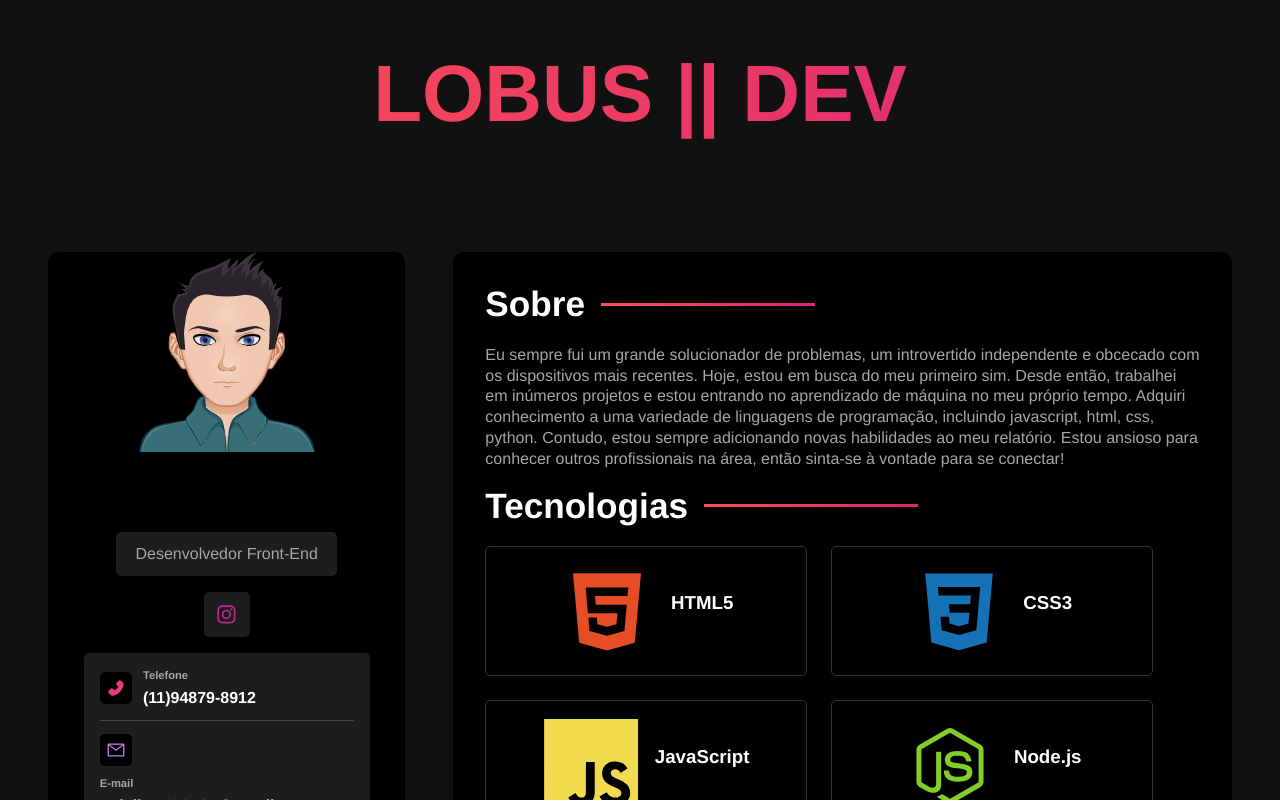
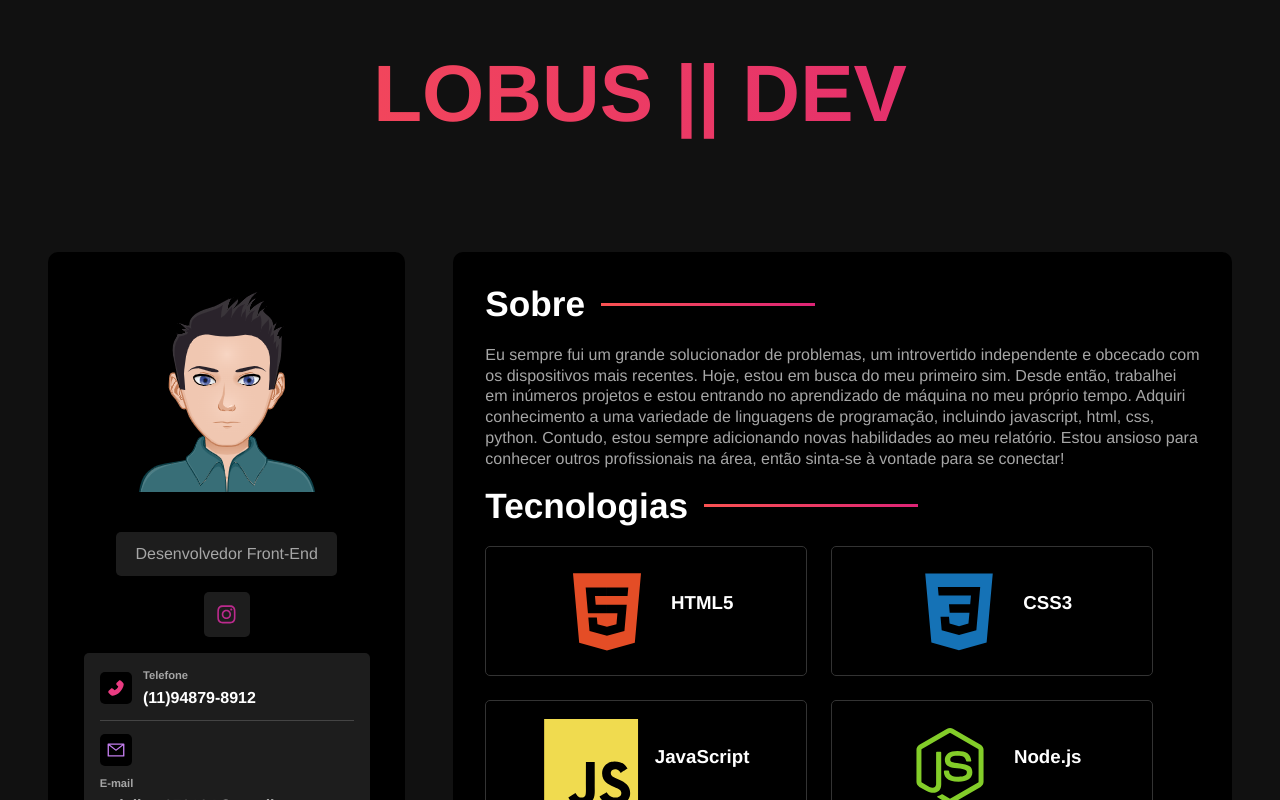
Before and after one commit to guisilva10/Lobus-dev, a React (Vite) app: page / in a window 1280 px wide. Shown: the top 800 px of the page. Built offline with nearby package versions, Linux system fonts and the light colour scheme.

Commit message:
Update sidebar.sass

```diff
--- a/src/styles/components/sidebar.sass
+++ b/src/styles/components/sidebar.sass
@@ -18,7 +18,7 @@
       max-width:70%
       border-radius: variables.$container-border-radius
       position: relative
-      top: -3rem
+      top: -.5rem
 
     .title
       color: variables.$text-color-seconday
```
